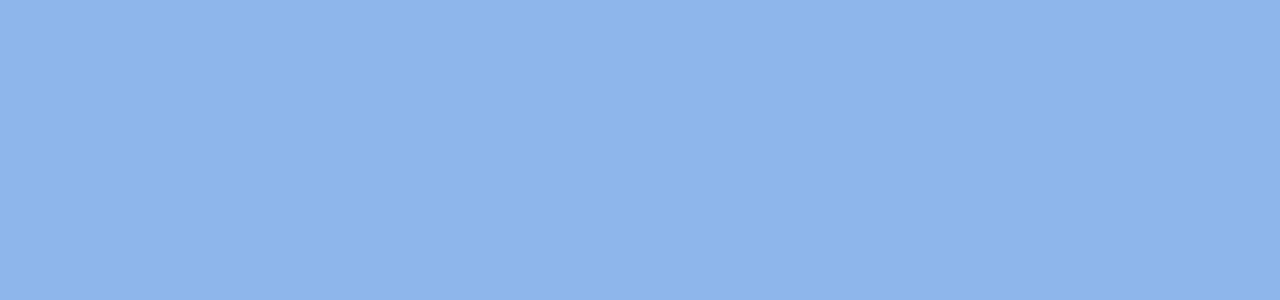
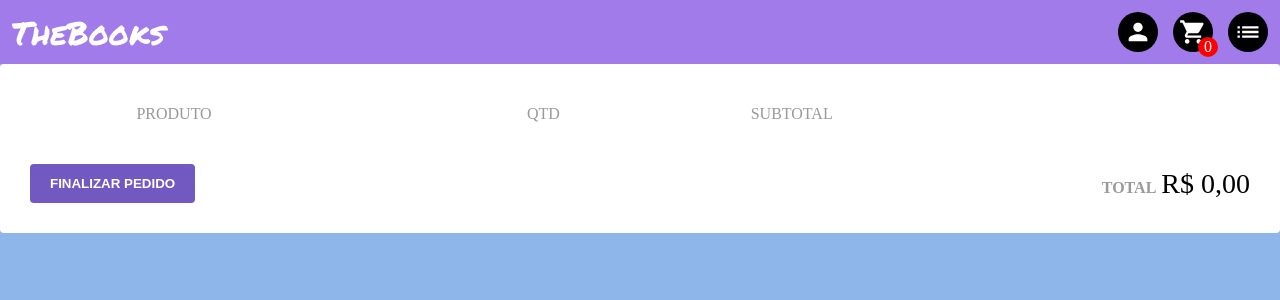
Before and after one commit to yorigcs/projeto14-TheBooks-front-end, a React (Vite) app: page /cart in a window 1280 px wide. Before the commit this address had no page. Shown: the top 300 px of the page. Built offline with nearby package versions, Linux system fonts and the light colour scheme.

Commit message:
feat: added cart page

```diff
--- a/src/routes/PublicRoutes.jsx
+++ b/src/routes/PublicRoutes.jsx
@@ -5,6 +5,8 @@ import CheckOut from '../screens/checkout'
 import Book from '../screens/Book';
 import SignUp from '../screens/signUp';
 import SignIn from '../screens/signIn';
+import Cart from '../screens/Cart';
+
 const PublicRoutes = () => (
     <Routes>
         <Route path='/' element={<Home />}></Route>
@@ -15,6 +17,7 @@ const PublicRoutes = () => (
         </Route>
         <Route path='/signUp' element={<SignUp />}></Route>
         <Route path='/signIn' element={<SignIn />}></Route>
+        <Route path='/cart' element={<Cart />}></Route>
     </Routes>
 )
 export default PublicRoutes;
--- /dev/null
+++ b/src/screens/Cart/index.jsx
@@ -0,0 +1,96 @@
+import { useCart } from '../../hooks/useCart';
+
+import { formatPrice } from '../../util/format';
+
+import TopBar from '../../shared/header';
+
+import AddIcon from '@mui/icons-material/Add';
+import RemoveIcon from '@mui/icons-material/Remove';
+import DeleteIcon from '@mui/icons-material/Delete';
+
+import { Container, ProductTable, Total } from './styles';
+
+export default function Cart() {
+  const { cart } = useCart();
+
+  const cartFormatted = cart.map((product) => ({
+    ...product,
+    priceFormatted: formatPrice(product.price),
+    subTotal: formatPrice(product.price * product.amount),
+  }));
+  const total = formatPrice(
+    cart.reduce((sumTotal, product) => {
+      return sumTotal + product.price * product.amount;
+    }, 0)
+  );
+
+  return (
+    <>
+      <TopBar />
+
+      <Container>
+        <ProductTable>
+          <thead>
+            <tr>
+              <th aria-label="product image" />
+              <th>PRODUTO</th>
+              <th>QTD</th>
+              <th>SUBTOTAL</th>
+              <th aria-label="delete icon" />
+            </tr>
+          </thead>
+          <tbody>
+            {cartFormatted.map((product) => (
+              <tr data-testid="product" key={product._id}>
+                <td>
+                  <img src={product.image} alt={product.title} />
+                </td>
+                <td>
+                  <strong>{product.name}</strong>
+                  <span>{product.priceFormatted}</span>
+                </td>
+                <td>
+                  <div>
+                    <button
+                      type="button"
+                      data-testid="decrement-product"
+                      disabled={product.amount <= 1}
+                    >
+                      <RemoveIcon />
+                    </button>
+                    <input
+                      type="text"
+                      data-testid="product-amount"
+                      readOnly
+                      value={product.amount}
+                    />
+                    <button type="button" data-testid="increment-product">
+                      <AddIcon />
+                    </button>
+                  </div>
+                </td>
+                <td>
+                  <strong>{product.subTotal}</strong>
+                </td>
+                <td>
+                  <button type="button" data-testid="remove-product">
+                    <DeleteIcon />
+                  </button>
+                </td>
+              </tr>
+            ))}
+          </tbody>
+        </ProductTable>
+
+        <footer>
+          <button type="button">Finalizar pedido</button>
+
+          <Total>
+            <span>TOTAL</span>
+            <strong>{total}</strong>
+          </Total>
+        </footer>
+      </Container>
+    </>
+  );
+}
--- /dev/null
+++ b/src/screens/Cart/styles.js
@@ -0,0 +1,112 @@
+import styled from 'styled-components';
+
+export const Container = styled.div`
+  padding: 30px;
+  background: #fff;
+  border-radius: 4px;
+
+  footer {
+    margin-top: 30px;
+    display: flex;
+    justify-content: space-between;
+    align-items: center;
+
+    button {
+      background: #7159c1;
+      color: #fff;
+      border: 0;
+      border-radius: 4px;
+      padding: 12px 20px;
+      font-weight: bold;
+      text-transform: uppercase;
+      transition: background 0.2s;
+
+      &:hover {
+        background: #7159c1;
+      }
+    }
+  }
+`;
+
+export const ProductTable = styled.table`
+  width: 100%;
+
+  thead th {
+    color: #999;
+    text-align: left;
+    padding: 12px;
+  }
+
+  tbody td {
+    padding: 12px;
+    border-bottom: 1px solid #eee;
+  }
+
+  img {
+    height: 100px;
+  }
+
+  strong {
+    color: #333;
+    display: block;
+  }
+
+  span {
+    display: block;
+    margin-top: 5px;
+    font-size: 18px;
+    font-weight: bold;
+  }
+
+  div {
+    display: flex;
+    align-items: center;
+
+    input {
+      border: 1px solid #ddd;
+      border-radius: 4px;
+      color: #666;
+      padding: 6px;
+      width: 50px;
+    }
+  }
+
+  button {
+    background: none;
+    border: 0;
+    padding: 6px;
+
+    svg {
+      color: #7159c1;
+      transition: color 0.2s;
+    }
+
+    &:hover {
+      svg {
+        color: #7159c1;
+      }
+    }
+
+    &:disabled {
+      svg {
+        color: #7159c1;
+        cursor: not-allowed;
+      }
+    }
+  }
+`;
+
+export const Total = styled.div`
+  display: flex;
+  align-items: baseline;
+
+  span {
+    color: #999;
+    font-weight: bold;
+  }
+
+  strong {
+    font-size: 28px;
+    margin-left: 5px;
+  }
+`;
--- /dev/null
+++ b/src/util/format.js
@@ -0,0 +1,4 @@
+export const { format: formatPrice } = new Intl.NumberFormat('pt-br', {
+  style: 'currency',
+  currency: 'BRL',
+});
```
